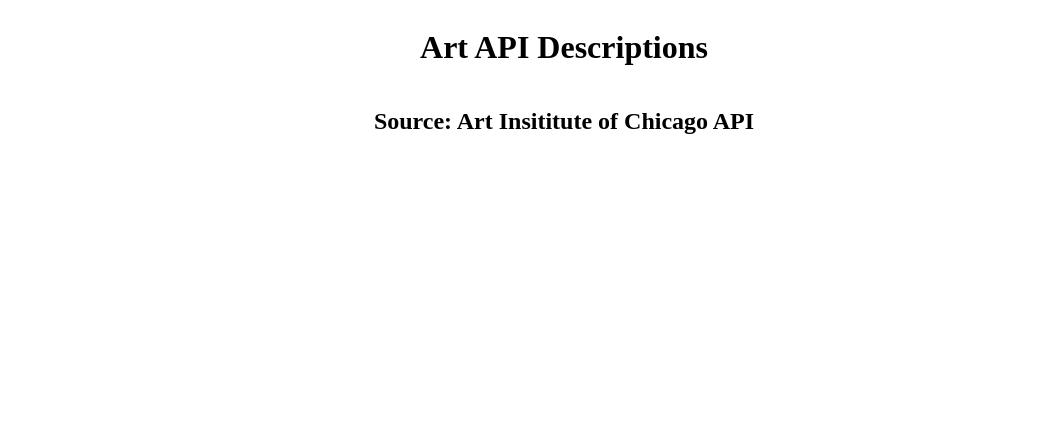
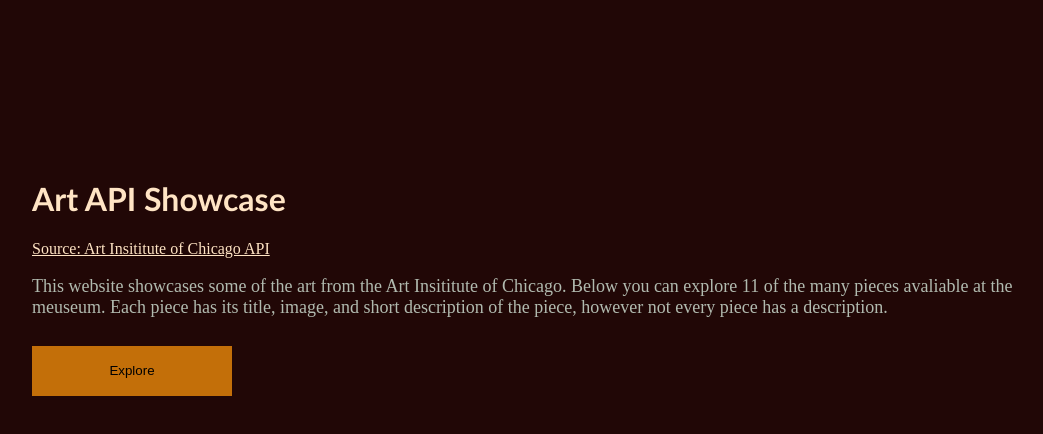
Before and after one commit to ArianahHemby/api-project-io, a plain HTML site: page index.html in a window 1280 px wide. Shown: the whole page, without its empty margins (76-1119 px from the left). Drawn offline with Linux system fonts and the light colour scheme; no server answers.

Commit message:
styling and formate changes

```diff
--- a/index.html
+++ b/index.html
@@ -7,12 +7,17 @@
         <meta name="viewport" content="width=device-width, initial-scale=1">
         <link rel="stylesheet" href="style.css">
     </head>
-    <body>
-        <h1>Art API Descriptions</h1>
-        <h2>Source: Art Insititute of Chicago API</h2>
-        <section id="main">
+    <body id="main">
+        <h1>Art API Showcase</h1>
+        <a href="https://api.artic.edu/docs/#introduction">Source: Art Insititute of Chicago API</a>
+        <section>
             <!--Body of the website-->
-            <ul></ul>
+            <p>This website showcases some of the art from the Art Insititute of Chicago.
+                Below you can explore 11 of the many pieces avaliable at the meuseum.
+                Each piece has its title, image, and short description of the piece, however not every piece has a description.</p>
+        </section>
+        <section id="explore-button">
+            <button type="button" onclick="window.location.href='showCase.html'">Explore</button>
         </section>
     <script src="index.js"></script>
     </body>
--- a/index.js
+++ b/index.js
@@ -5,7 +5,7 @@
         console.log(data.data);
 
 
-        var dataProjection = document.getElementById("main");
+        var dataProjection = document.getElementById("explore");
         var dataList = dataProjection.querySelector("ul")
 
         dataList.innerHTML = '';
@@ -15,7 +15,7 @@
 
 
             var piece = document.createElement("h3");
-            piece.innerText = data.data[i].title || "No Title Avaliable";
+            piece.innerHTML = data.data[i].title || "No Title Avaliable";
             dataList.appendChild(piece);
 
             var img = document.createElement("img")
@@ -24,7 +24,7 @@
             dataList.appendChild(img);
 
             var desc = document.createElement("p");
-            desc.innerText = data.data[i].description || "No Description Available";
+            desc.innerHTML = data.data[i].description || "No Description Available";
             dataList.appendChild(desc);
         }
 
@@ -33,53 +33,3 @@
     }
 }
 getData();
-
-//old test below
-/*
-async function getTitles() {
-try {
-    var response = await fetch("https://api.artic.edu/api/v1/artworks?fields=title");
-    var data = await response.json();
-    console.log(data.data);
-
-
-    var dataProjection = document.getElementById("main");
-    //var dataList = dataProjection.querySelector("ul")
-
-
-    for (i = 0; i < data.data.length; i++){
-        var piece = document.createElement("h3");
-        piece.innerText = data.data[i].title;
-        dataProjection.appendChild(piece);
-
-    }
-
-} catch (error) {
-    console.log("Error", error);
-}
-}
-getTitles();
-
-async function getDesc() {
-    try {
-        var response = await fetch("https://api.artic.edu/api/v1/artworks?fields=description");
-        var data = await response.json();
-        console.log(data.data);
-
-
-        var dataProjection = document.getElementById("main");
-        //var dataList = dataProjection.querySelector("ul")
-
-
-        for (i = 0; i < data.data.length; i++){
-            var piece = document.createElement("p");
-            piece.innerText = data.data[i].title;
-            dataProjection.appendChild(piece);
-
-        }
-
-    } catch (error) {
-        console.log("Error", error);
-    }
-    }
-    getDesc(); */
--- a/style.css
+++ b/style.css
@@ -2,22 +2,55 @@
     display: flex;
     align-items: center;
     flex-direction: column;
+    background-color: #210706;
+
 }
 
-p {
-    font-size: medium;
+#main {
+    display: flex;
+    flex-direction: column;
+    align-items: flex-start;
+    padding-top: 150px;
+    padding-left: 100px;
+    background-color: #210706;
 }
 
-ul {
-        display: flex;
-    align-items: center;
-    flex-direction: column;
+h1 {
+    color: bisque;
+    font-family: 'Trebuchet MS';
+}
+
+a {
+    color: #ffe4c4;
 }
 
 p {
     text-align: center;
+    color: bisque;
+    font-size: medium;
 }
 
-h3 {
+#main p {
+    width: 1000px;
+    color: #b1baaf;
+    font-size: large;
+    text-align: left;
+}
+
+ul {
+    display: flex;
+    align-items: center;
+    flex-direction: column;
+    color: bisque;
+}
+
+
+button {
+    width: 200px;
+    height: 50px;
+    background-color: #C36F09;
+    color: #000000;
+    margin-top: 10px;
     text-align: center;
+    border: none;
 }
```
Also changed, not shown: showCase.html (added, +19 -0 lines).
